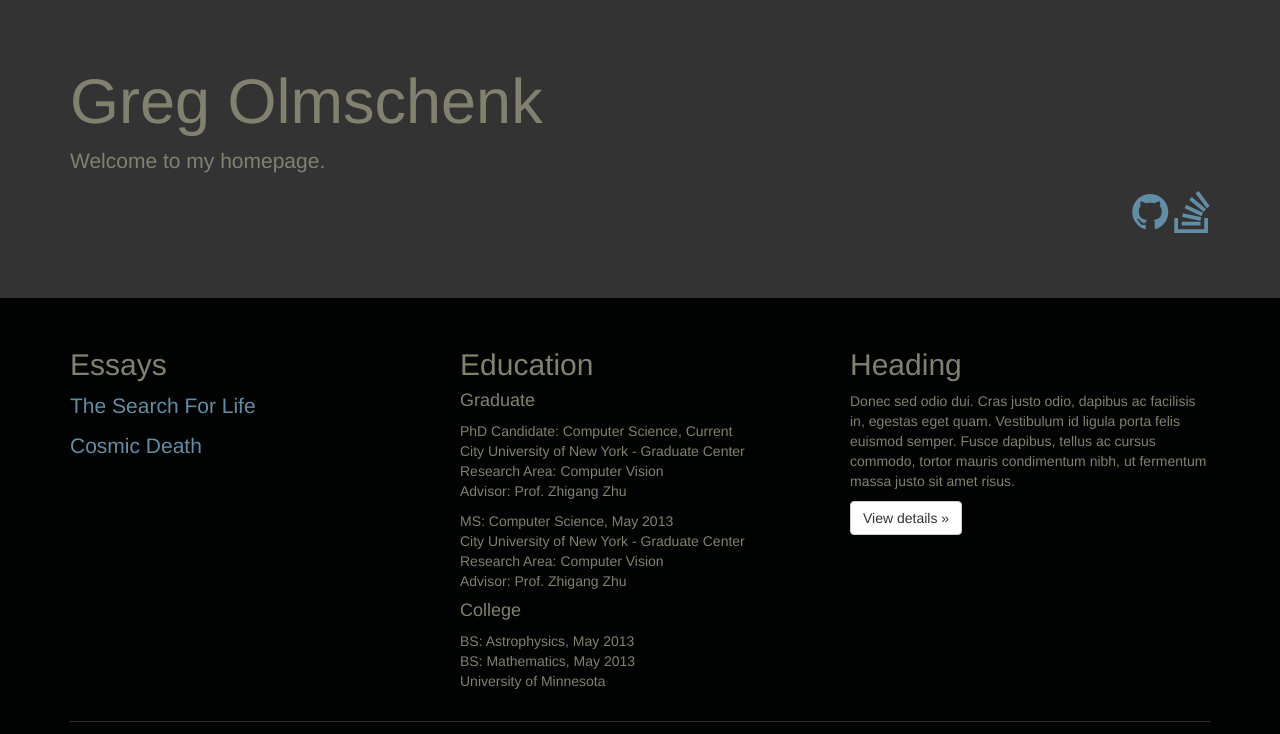
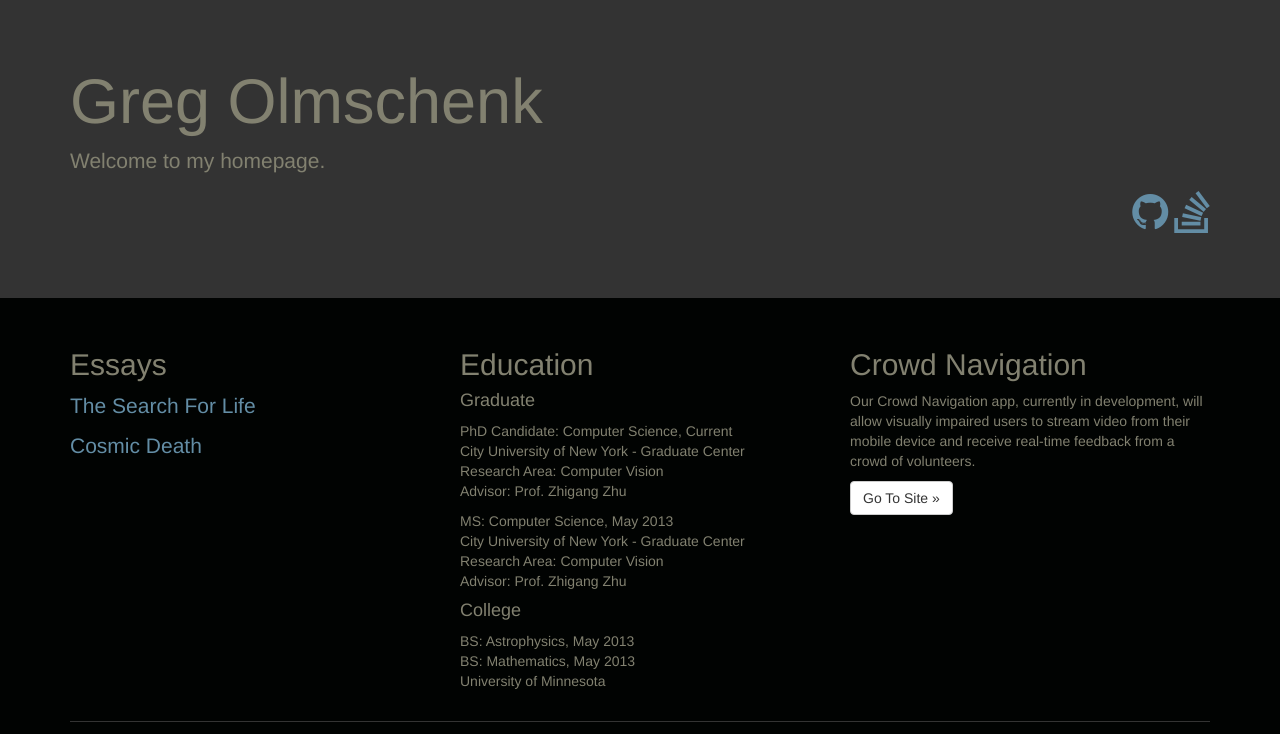
Before and after one commit to golmschenk/homepage_OLD, a Python web app: template templates/landing.html in a window 1280 px wide. Shown: the part 51-785 px from the top of the page. Run offline with Jinja, Linux system fonts and the light colour scheme; the template is opened without the code that fills it, so the values that code supplies are empty; some libraries are stand-ins or nearby versions.

Commit message:
Add Crowd Navigation description

```diff
--- a/templates/landing.html
+++ b/templates/landing.html
@@ -50,14 +50,11 @@
             </div>
 
             <div class="col-md-4">
-                <h2>Heading</h2>
+                <h2>Crowd Navigation</h2>
 
-                <p>Donec sed odio dui. Cras justo odio, dapibus ac facilisis in, egestas eget quam. Vestibulum id ligula
-                    porta felis euismod semper. Fusce dapibus, tellus ac cursus commodo, tortor mauris condimentum nibh,
-                    ut
-                    fermentum massa justo sit amet risus.</p>
+                <p>Our Crowd Navigation app, currently in development, will allow visually impaired users to stream video from their mobile device and receive real-time feedback from a crowd of volunteers.</p>
 
-                <p><a class="btn btn-default" href="#" role="button">View details &raquo;</a></p>
+                <p><a class="btn btn-default" href="http://crowd-navigation.appspot.com" role="button">Go To Site &raquo;</a></p>
             </div>
         </div>
 
```
